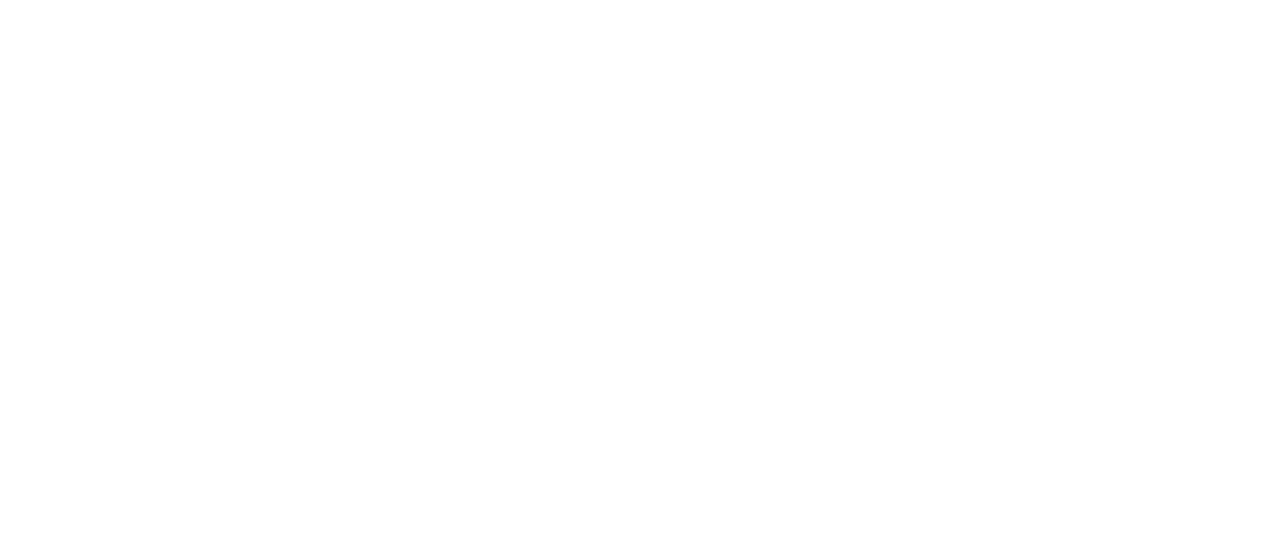
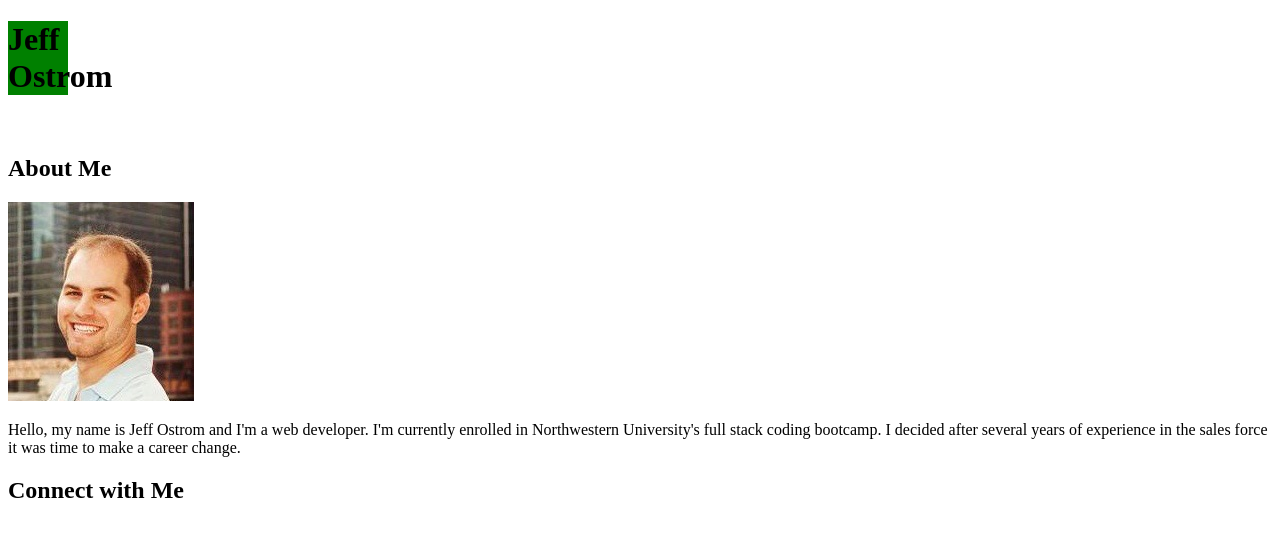
Before and after one commit to JeffOstrom/Basic-Portfolio, a plain HTML site: page index.html in a window 1280 px wide. Drawn offline with Linux system fonts and the light colour scheme.

Commit message:
fixed img issue

```diff
--- a/index.html
+++ b/index.html
@@ -1,9 +1,46 @@
 <!DOCTYPE html>
-<html>
+<html lang="en-us">
+
 <head>
-	<title>Jeff Ostrom</title>
+<meta charset="utf-8">
+<!--title in the tag-->
+	<title>That Portfolio Though</title>
 </head>
+
+<!--title-->
+<header>
+	<div style="background-color: green; width: 60px;">
+		<h1>Jeff Ostrom</h1>
+		</div>
+
+
+
+</header>
+
+<br>
+
+<div class="container-one">
+
 <body>
+<section id="about-me">
+	<h2>About Me</h2>
+</section>
+
+<!--image-->
+<section id="bio-image">
+ <img src="assets/images/jeff.jpg" alt="Jeff Photo">
+</section>
+
+<!--Bio-->
+<section id="bio">
+	<p> Hello, my name is Jeff Ostrom and I'm a web developer. I'm currently enrolled in Northwestern University's full stack coding bootcamp. I decided after several years of experience in the sales force it was time to make a career change.
+</section>
+
+<section id="connect-with-me">
+ 	<h2>Connect with Me</h2>
+</section>
+
+</div>
 
 </body>
 </html>
```
Also changed, not shown: assets/images/jeff.jpg (added), 3 other files.
